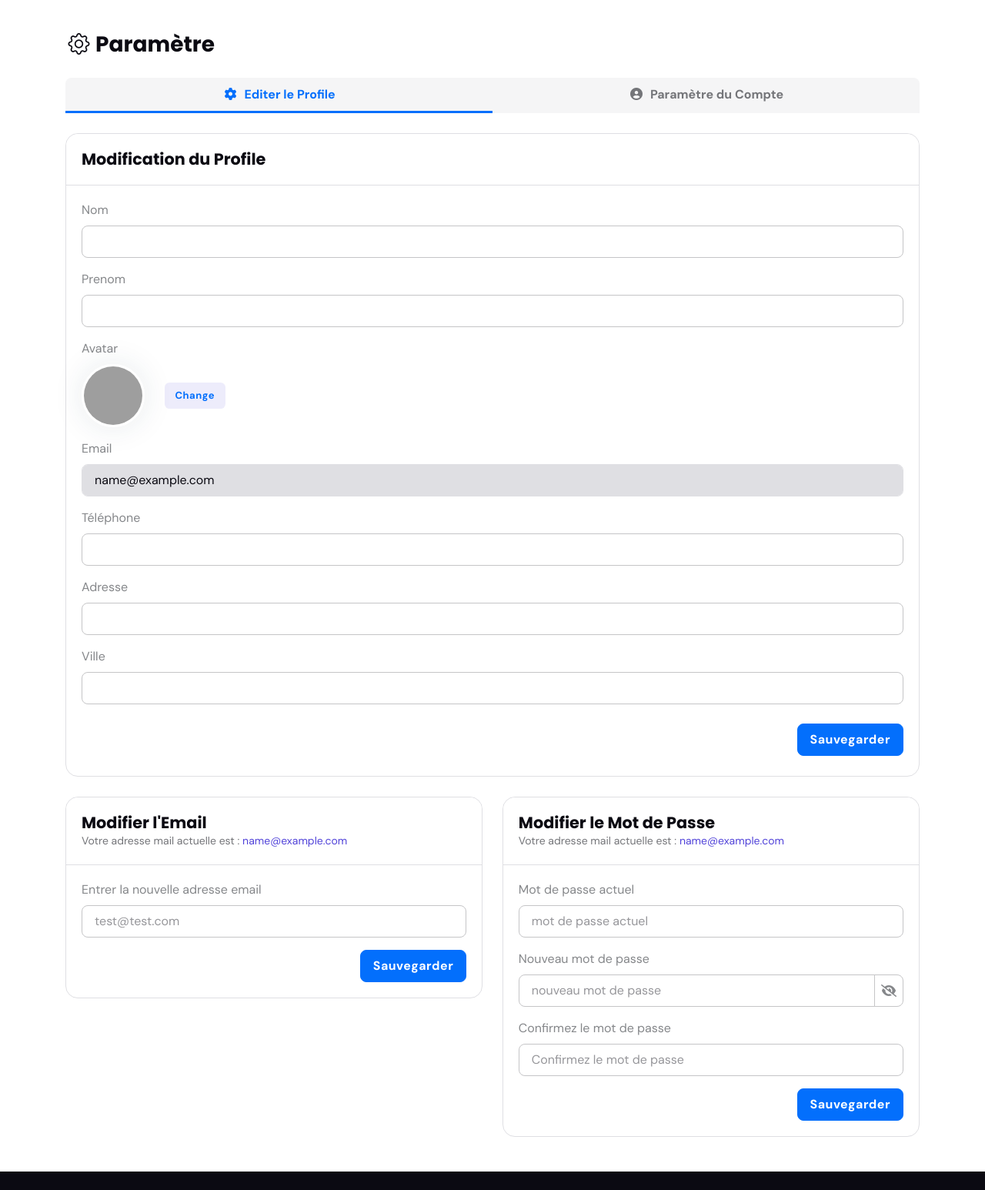
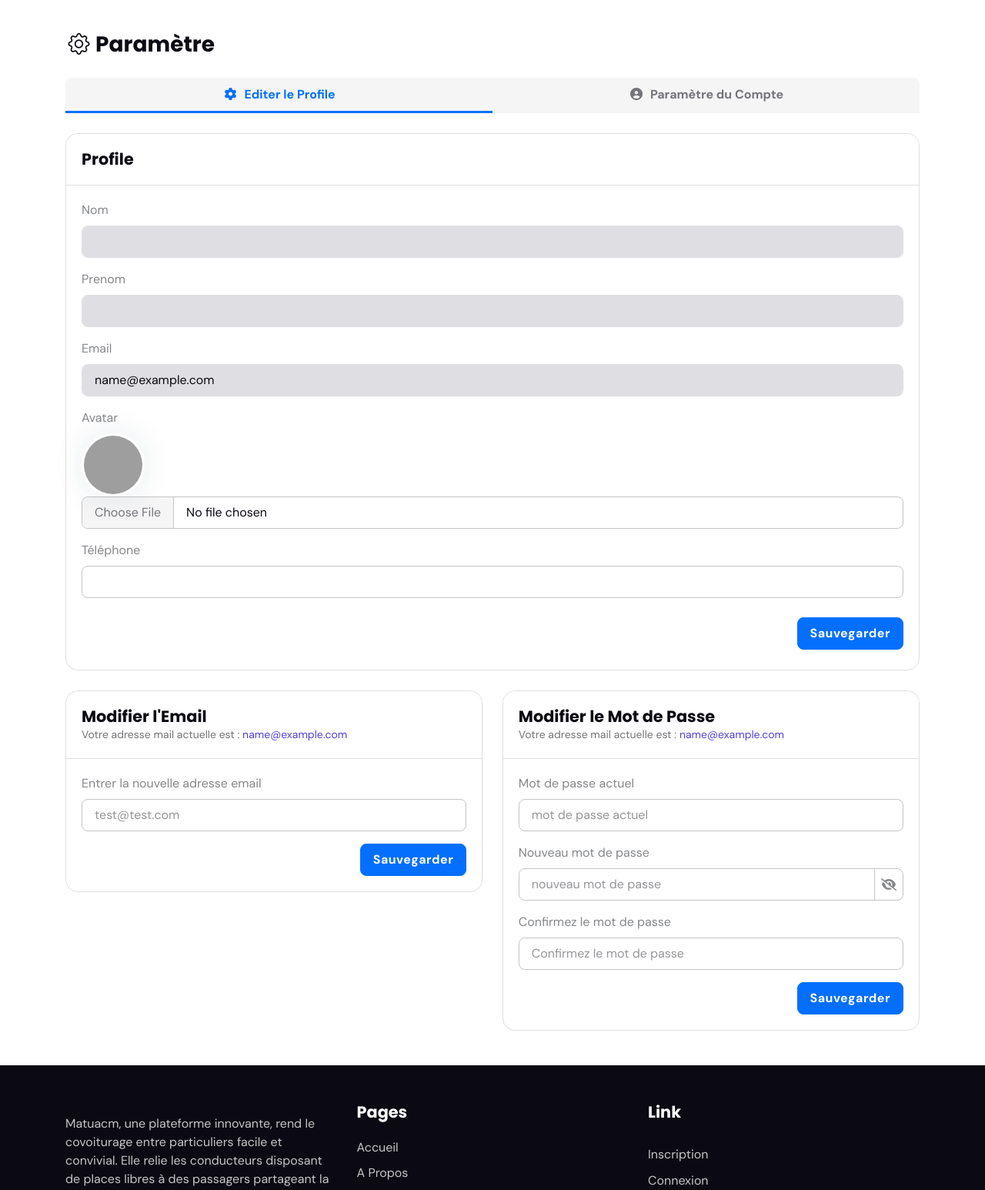
Before and after one commit to Webixcm1/matuacm, a Laravel app: page /drive/settings in a window 1280 px wide. Shown: the part 310-1856 px from the top of the page at 77% size. Run offline with Laravel 12, Linux system fonts and the light colour scheme; the visitor is signed in with stand-in values (Sample User, id 1); data that the repository does not hold is empty; parts of the project's set-up code (start-up, migrations or seed data) failed here and were passed over; grey boxes are pictures that could not be loaded.

Commit message:
feat edit profile

```diff
--- a/app/Http/Controllers/Drive/SettingController.php
+++ b/app/Http/Controllers/Drive/SettingController.php
@@ -2,12 +2,20 @@
 
 namespace App\Http\Controllers\Drive;
 
+use App\Models\User;
+use Illuminate\Http\Request;
+use Illuminate\Contracts\View\View;
+use Illuminate\Support\Facades\Log;
 use App\Http\Controllers\Controller;
-use Illuminate\Contracts\View\View;
-use Illuminate\Http\Request;
+use Illuminate\Support\Facades\Hash;
+use Illuminate\Http\RedirectResponse;
+use App\Http\Requests\Profile\UpdateEmailRequest;
+use App\Http\Requests\Profile\UpdateProfileRequest;
+use App\Http\Requests\Profile\UpdatePasswordRequest;
 
 class SettingController extends Controller
 {
+    //TODO: Envoyer un mail a l'utilisateur lorsqu'il change son adresse mail.
     /**
      * Handle display view setting
      *
@@ -17,4 +25,109 @@ class SettingController extends Controller
     {
         return view('drive.setting');
     }
+
+    /**
+     * Update profile
+     *
+     * @param \App\Http\Requests\Profile\UpdateProfileRequest $request
+     * @param \App\Models\User $user
+     * @return \Illuminate\Http\RedirectResponse
+     */
+    public function updateProfile(UpdateProfileRequest $request, User $user): RedirectResponse
+    {
+        $data = $request->validated();
+
+        $imagePath = $this->handleImageUpload($request, $user);
+        if ($imagePath) {
+            $data['avatar'] = $imagePath;
+        }
+
+        try {
+            $user->update($data);
+
+            emotify('success', 'Votre profil a été mis à jour avec succès');
+            return redirect()->route('settings.index');
+        } catch (\Exception $e) {
+            Log::error($e->getMessage());
+
+            emotify('error', 'Erreur lors de la mise à jour de votre profil');
+            return back();
+        }
+    }
+
+    /**
+     * Update Email
+     *
+     * @param \App\Http\Requests\Profile\UpdateEmailRequest $request
+     * @param \App\Models\User $user
+     * @return \Illuminate\Http\RedirectResponse
+     */
+    public function updateEmail(UpdateEmailRequest $request, User $user): RedirectResponse
+    {
+        $data = $request->validated();
+
+        try {
+            $user->update($data);
+
+            emotify('success', 'Votre email a été mis à jour avec succès');
+            return redirect()->route('settings.index');
+        } catch (\Exception $e) {
+            Log::error($e->getMessage());
+
+            emotify('error', 'Erreur lors de la mise à jour de votre email');
+            return back();
+        }
+    }
+
+    /**
+     * Update Password
+     *
+     * @param \App\Http\Requests\Profile\UpdatePasswordRequest $request
+     * @param \App\Models\User $user
+     */
+    public function updatePassword(UpdatePasswordRequest $request, User $user): RedirectResponse
+    {
+        $data = $request->validated();
+
+        try {
+            $user->update([
+                'password' =>  Hash::make($data['password'])
+            ]);
+
+            emotify('success', 'Votre mot de passe a été mis à jour avec succès');
+            return redirect()->route('settings.index');
+
+        } catch (\Exception $e) {
+            Log::error($e->getMessage());
+
+            emotify('error', 'Erreur lors de la mise à jour de votre mot de passe');
+            return back();
+        }
+    }
+
+
+    /**
+     * Handle image upload and return the image path
+     *
+     * @param \Illuminate\Http\Request $request
+     * @param \App\Models\User $user
+     * @return string|null
+     */
+    private function handleImageUpload($request, $user)
+    {
+        if ($request->hasFile('avatar')) {
+            $folder = public_path('Users/' . $user->nom);
+            if (!is_dir($folder)) {
+                mkdir($folder, 0777, true);
+            }
+
+            $file = $request->file('avatar');
+            $path = md5(uniqid()) . '.' . $file->getClientOriginalExtension();
+            $file->move($folder, $path);
+
+            return 'Users/' . $user->nom . '/' . $path;
+        }
+
+        return null;
+    }
 }
--- a/app/Http/Controllers/TrajetController.php
+++ b/app/Http/Controllers/TrajetController.php
@@ -138,9 +138,7 @@ class TrajetController extends Controller
         return back();
     }
 
-    /**
-     *
-     */
+
     /**
      * Handle image upload and return the image path
      *
--- a/resources/views/drive/home.blade.php
+++ b/resources/views/drive/home.blade.php
@@ -171,8 +171,7 @@
         <div class="modal-dialog">
             <div class="modal-content">
                 <div class="modal-header">
-                    <h5 class="modal-title" id="deleteModalLabel">Confirmer la suppression du trajet
-                        {{ $trajet->point_depart }} - {{ $trajet->destination }} </h5>
+                    <h5 class="modal-title" id="deleteModalLabel">Confirmer la suppression du trajet</h5>
                     <button type="button" class="close" data-dismiss="modal" aria-label="Close">
                         <span aria-hidden="true">&times;</span>
                     </button>
--- a/resources/views/drive/setting.blade.php
+++ b/resources/views/drive/setting.blade.php
@@ -31,83 +31,75 @@
                         <div class="col-12">
                             <div class="card border">
                                 <div class="card-header border-bottom">
-                                    <h5 class="card-header-title">Modification du Profile</h5>
+                                    <h5 class="card-header-title">Profile</h5>
                                 </div>
                                 <div class="card-body">
 
-                                    <form action="" method="post">
+                                    <form action="{{ route('settings.update.profile', Auth::user()->id) }}" method="POST"
+                                        enctype="multipart/form-data">
+                                        @csrf
+                                        @method('PATCH')
+
                                         <!-- Nom -->
                                         <div class="mb-3">
-                                            <label class="form-label">Nom</label>
-                                            <input type="text" class="form-control @error('nom') is-invalid @enderror"
-                                                value="{{ Auth::user()->nom }}" name="nom">
-                                            @error('nom')
-                                                <span class="text-danger">Ce champ est obligatoire</span>
-                                            @enderror
+                                            <label for="nom" class="form-label">Nom</label>
+                                            <input type="text" id="nom" class="form-control"
+                                                value="{{ Auth::user()->nom }}" name="nom" disabled>
                                         </div>
 
                                         <!-- Prenom -->
                                         <div class="mb-3">
-                                            <label class="form-label">Prenom</label>
-                                            <input type="text" class="form-control" value="{{ Auth::user()->prenom }}"
-                                                name="@error('prenom') is-invalid @enderror">
-                                            @error('prenom')
-                                                <span class="text-danger">Ce champ est obligatoire</span>
-                                            @enderror
+                                            <label for="prenom" class="form-label">Prenom</label>
+                                            <input type="text" id="prenom" class="form-control"
+                                                value="{{ Auth::user()->prenom }}" name="prenom" disabled>
                                         </div>
+
+                                        <!-- Email -->
+                                        <div class="mb-3">
+                                            <label for="email" class="form-label">Email</label>
+                                            <input type="email" id="email" class="form-control"
+                                                value="{{ Auth::user()->email }}" disabled>
+                                        </div>
+
                                         <!-- Profile picture -->
                                         <div class="mb-3">
-                                            <label class="form-label">Avatar</label>
+                                            <label for="avatar" class="form-label">Avatar</label>
                                             <!-- Avatar upload START -->
                                             <div class="d-flex align-items-center">
-                                                <label class="position-relative me-4" for="uploadfile-1"
+                                                <label class="position-relative me-4" for="avatar"
                                                     title="Replace this pic">
-                                                    <!-- Avatar place holder -->
+                                                    <!-- Avatar placeholder -->
                                                     <span class="avatar avatar-xl">
                                                         <img id="uploadfile-1-preview"
                                                             class="avatar-img rounded-circle border border-white border-3 shadow"
                                                             src="{{ asset(Auth::user()->avatar) }}" alt="avatar">
                                                     </span>
                                                 </label>
-                                                <!-- Upload button -->
-                                                <label class="btn btn-sm btn-primary-soft mb-0"
-                                                    for="uploadfile-1">Change</label>
-                                                <input id="uploadfile-1" class="form-control d-none" type="file">
                                             </div>
+                                            <input id="avatar" class="form-control" type="file" name="avatar"
+                                                accept="image/jpg, image/jpeg, image/png">
+                                            @error('avatar')
+                                                <div class="text-danger">{{ $message }}</div>
+                                            @enderror
                                             <!-- Avatar upload END -->
                                         </div>
-                                        <!-- Email id -->
-                                        <div class="mb-3">
-                                            <label class="form-label">Email</label>
-                                            <input type="email" class="form-control" value="{{ Auth::user()->email }}"
-                                                disabled>
-                                        </div>
+
                                         <!-- Mobile number -->
                                         <div class="mb-3">
-                                            <label class="form-label">Téléphone</label>
-                                            <input type="text" class="form-control @error('telephone') is-invalid @enderror"
+                                            <label for="telephone" class="form-label">Téléphone</label>
+                                            <input type="text" id="telephone" class="form-control"
                                                 value="{{ Auth::user()->telephone }}" name="telephone">
                                             @error('telephone')
-                                                <span class="text-danger">Ce champ est obligatoire</span>
+                                                <div class="text-danger">{{ $message }}</div>
                                             @enderror
                                         </div>
-                                        <!-- Location -->
-                                        <div class="mb-3">
-                                            <label class="form-label">Adresse</label>
-                                            <input class="form-control" type="text"
-                                                value="{{ Auth::user()->conducteur->adresse }}" name="adresse">
-                                        </div>
-                                        <!-- City -->
-                                        <div class="mb-3">
-                                            <label class="form-label">Ville</label>
-                                            <input class="form-control" type="text"
-                                                value="{{ Auth::user()->conducteur->ville }}">
-                                        </div>
+
                                         <!-- Save button -->
                                         <div class="d-flex justify-content-end mt-4">
                                             <button type="submit" class="btn btn-primary">Sauvegarder</button>
                                         </div>
                                     </form>
+
                                 </div>
                             </div>
                         </div>
@@ -121,10 +113,18 @@
                                     <p class="mb-0 small">Votre adresse mail actuelle est : <span class="text-primary">
                                             {{ Auth::user()->email }} </span></p>
                                 </div>
-                                <form class="card-body">
+                                <form class="card-body" action="{{ route('settings.update.email', Auth::user()->id) }}"
+                                    method="POST">
+                                    @csrf
+                                    @method('PATCH')
+
                                     <!-- Email -->
                                     <label class="form-label">Entrer la nouvelle adresse email</label>
-                                    <input type="email" class="form-control" placeholder="test@test.com">
+                                    <input type="email" class="form-control @error('email') is-invalid @enderror"
+                                        placeholder="test@test.com" name="email">
+                                    @error('email')
+                                        <span class="text-danger">Ce champ est obligatoire et doit être unique</span>
+                                    @enderror
 
                                     <div class="text-end mt-3">
                                         <button type="submit" class="btn btn-primary mb-0">Sauvegarder</button>
@@ -143,22 +143,36 @@
                                             {{ Auth::user()->email }} </span></p>
                                 </div>
                                 <!-- Card body START -->
-                                <form class="card-body">
+                                <form class="card-body"
+                                    action="{{ route('settings.update.password', Auth::user()->id) }}" method="POST">
+                                    @csrf
+                                    @method('PATCH')
+
                                     <!-- Current password -->
                                     <div class="mb-3">
                                         <label class="form-label">Mot de passe actuel</label>
-                                        <input class="form-control" type="password" placeholder="mot de passe actuel">
+                                        <input class="form-control @error('current_password') is-invalid @enderror"
+                                            type="password" placeholder="mot de passe actuel" name="current_password">
+                                        @error('current_password')
+                                            <span class="text-danger">Ce champ est obligatoire</span>
+                                        @enderror
                                     </div>
                                     <!-- New password -->
                                     <div class="mb-3">
                                         <label class="form-label">Nouveau mot de passe</label>
                                         <div class="input-group">
-                                            <input class="form-control fakepassword" type="password" id="psw-input"
-                                                placeholder="nouveau mot de passe">
+                                            <input
+                                                class="form-control fakepassword @error('password') is-invalid @enderror"
+                                                type="password" id="psw-input" placeholder="nouveau mot de passe"
+                                                name="password">
                                             <span class="input-group-text p-0 bg-transparent">
                                                 <i class="fakepasswordicon fas fa-eye-slash cursor-pointer p-2"></i>
                                             </span>
+
                                         </div>
+                                        @error('password')
+                                            <span class="text-danger"> {{ $message }} </span>
+                                        @enderror
                                     </div>
                                     <!-- Confirm -->
                                     <div>
--- a/resources/views/layouts/app.blade.php
+++ b/resources/views/layouts/app.blade.php
@@ -56,7 +56,7 @@
                                             class="bi bi-star fa-fw me-1"></i>Reviews</a></li>
 
                                 <li class="nav-item"> <a class="nav-link {{ request()->is('settings*') ? 'active' : '' }}"
-                                        href="{{ route('stettings.index') }}"><i
+                                        href="{{ route('settings.index') }}"><i
                                             class="bi bi-gear fa-fw me-1"></i>Paramètre</a></li>
                             </ul>
                         </div>
--- a/routes/web.php
+++ b/routes/web.php
@@ -57,6 +57,9 @@ Route::middleware('auth')->prefix('drive')->group(function (){
 
     //SETTING ROUTE
     Route::controller(SettingController::class)->group(function (){
-        Route::get('settings', 'index')->name('stettings.index');
+        Route::get('settings', 'index')->name('settings.index');
+        Route::patch('settings/{user}/updateProfile', 'updateProfile')->name('settings.update.profile');
+        Route::patch('settings/{user}/updateEmail', 'updateEmail')->name('settings.update.email');
+        Route::patch('settings/{user}/updatePassword', 'updatePassword')->name('settings.update.password');
     });
 });
```
Also changed, not shown: app/Http/Requests/Profile/UpdateEmailRequest.php (added, +28 -0 lines), app/Http/Requests/Profile/UpdatePasswordRequest.php (added, +30 -0 lines), app/Http/Requests/Profile/UpdateProfileRequest.php (added, +29 -0 lines), app/Rules/NotSameAsCurrentPassword.php (added, +23 -0 lines), public/Users/Kompissi/5ee45897c3c1d322ea75e0a6a2791f47.jpg (added), public/Users/Kompissi/79121f29e3070b9f83aa251c5af78a08.jpg (added), public/Users/Kompissi/84d4be6d1ef159b0cfcdd3392ecc822c.jpg (added).
